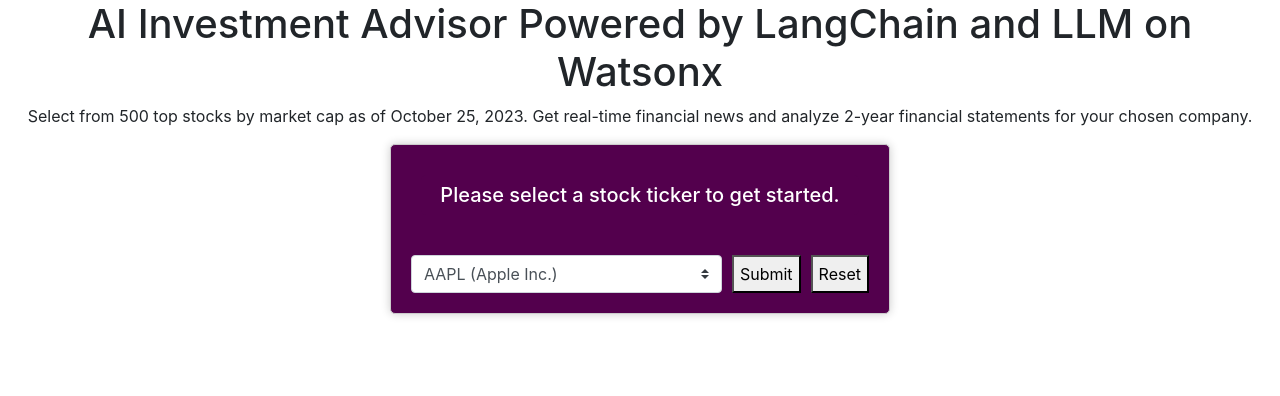
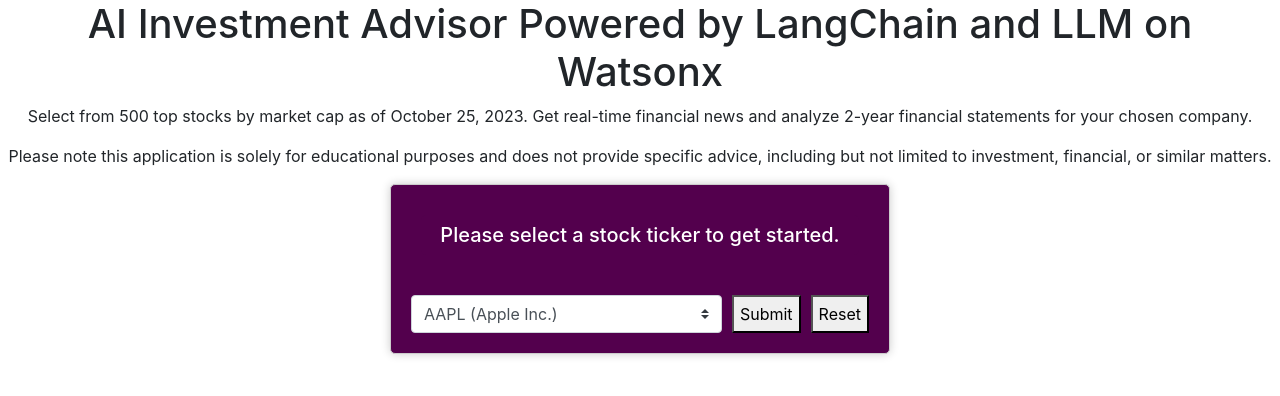
Before and after one commit to ibm-developer-skills-network/langchain-finance, a Flask app: page / in a window 1280 px wide. Shown: the top 396 px of the page. Run offline with Flask 3, Linux system fonts and the light colour scheme; some libraries are stand-ins or nearby versions.

Commit message:
Update index.html

```diff
--- a/templates/index.html
+++ b/templates/index.html
@@ -20,6 +20,7 @@
     <div class="app-info">
         <h1 >AI Investment Advisor Powered by LangChain and LLM on Watsonx</h1>
         <p>Select from 500 top stocks by market cap as of October 25, 2023. Get real-time financial news and analyze 2-year financial statements for your chosen company.</p>
+        <p>Please note this application is solely for educational purposes and does not provide specific advice, including but not limited to investment, financial, or similar matters.</p>
     </div>
     <div class="chat-container">
         <div class="chat-messages" id="chatMessages">
```
